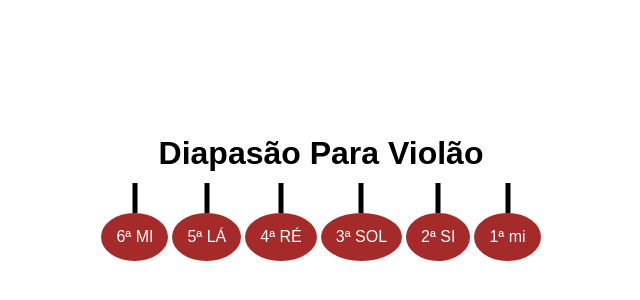
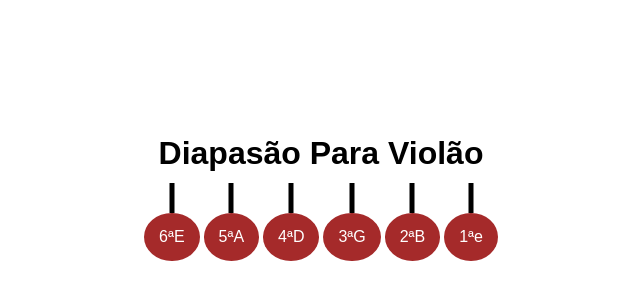
Before and after one commit to alexandreorestes/afinador, a React (Create React App) app: page / in a window 1280 px wide. Shown: the part 212-512 px from the top of the page, without its empty margins (319-959 px from the left). Built offline with nearby package versions, Linux system fonts and the light colour scheme.

Commit message:
alteração do funcionamento dos botões. quando preciono inicia ou interrompe o som com o mesmo botão

```diff
--- a/src/App.js
+++ b/src/App.js
@@ -1,16 +1,17 @@
-import React, { useState } from 'react';
+import React, { useState, useRef } from 'react';
 import './App.css';
 
 const Tuner = () => {
   const [tuning] = useState({
-    E:  82.41,
+    E: 82.41,
     A: 110.00,
     D: 146.83,
     G: 196.00,
     B: 246.94,
-    e: 329.63
+    e: 329.63,
   });
   const [currentNote, setCurrentNote] = useState(null);
+  const oscillatorRef = useRef(null); // useRef hook to store oscillator
 
   const tuneString = (string, frequency) => {
     const audioContext = new (window.AudioContext || window.webkitAudioContext)();
@@ -18,35 +19,48 @@ const Tuner = () => {
     oscillator.type = 'sine';
     oscillator.frequency.setValueAtTime(frequency, audioContext.currentTime);
     oscillator.connect(audioContext.destination);
-    oscillator.start();
-    setTimeout(() => {
-      oscillator.stop();
-    }, 10000);
+    oscillatorRef.current = oscillator; // Store oscillator in useRef
   };
 
-  const checkTuning = (event) => {
+  const toggleSound = (event) => {
     const string = event.target.dataset.string;
     const frequency = tuning[string];
-    tuneString(string, frequency);
-    setCurrentNote(string);
-    // Mudar a cor do botão quando clicado
-    event.target.style.backgroundColor = 'green';
-    // Resetar a cor do botão após 500ms
-    setTimeout(() => {
-      event.target.style.backgroundColor = 'brown';
-    }, 10000);
+
+    if (oscillatorRef.current) {
+      oscillatorRef.current.stop();
+      oscillatorRef.current = null; // Clear oscillator reference
+      event.target.style.backgroundColor = 'brown'; // Reset button color
+    } else {
+      tuneString(string, frequency);
+      setCurrentNote(string);
+      oscillatorRef.current.start();
+      event.target.style.backgroundColor = 'green'; // Change button color
+    }
   };
 
   return (
     <div>
-      <h1>Diapasão Para Violão</h1><br />
+      <h1>Diapasão Para Violão</h1>
+      <br />
       <div>
-        <button onClick={checkTuning} data-string="E">6ª MI</button>
-        <button onClick={checkTuning} data-string="A">5ª LÁ</button>
-        <button onClick={checkTuning} data-string="D">4ª RÉ</button>
-        <button onClick={checkTuning} data-string="G">3ª SOL</button>
-        <button onClick={checkTuning} data-string="B">2ª SI</button>
-        <button onClick={checkTuning} data-string="e">1ª mi</button>
+        <button onClick={toggleSound} data-string="E">
+          6ªE
+        </button>
+        <button onClick={toggleSound} data-string="A">
+          5ªA
+        </button>
+        <button onClick={toggleSound} data-string="D">
+          4ªD
+        </button>
+        <button onClick={toggleSound} data-string="G">
+          3ªG
+        </button>
+        <button onClick={toggleSound} data-string="B">
+          2ªB
+        </button>
+        <button onClick={toggleSound} data-string="e">
+          1ªe
+        </button>
       </div>
       {currentNote && <p>Nota atual: {currentNote}</p>}
     </div>
```
